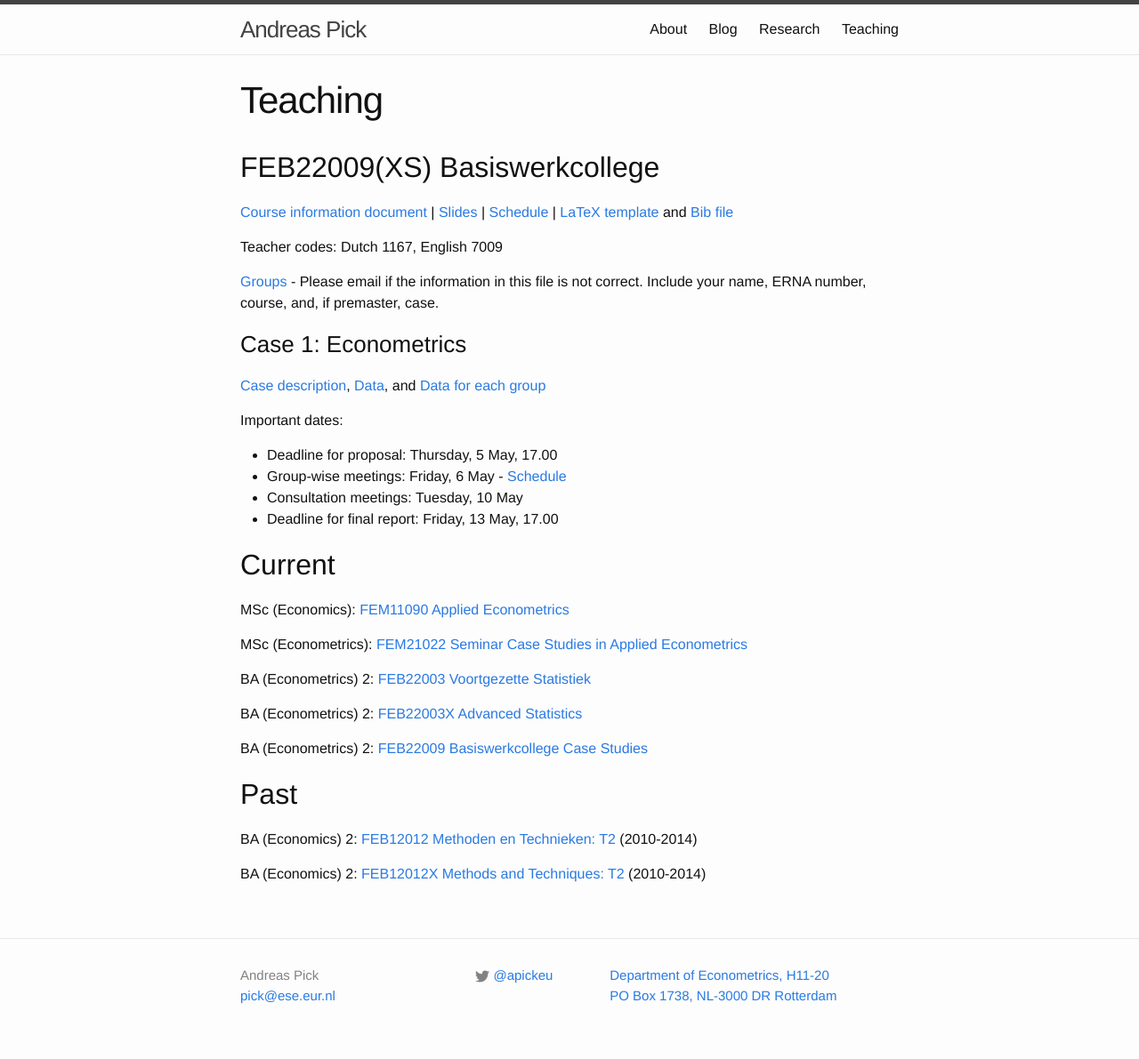
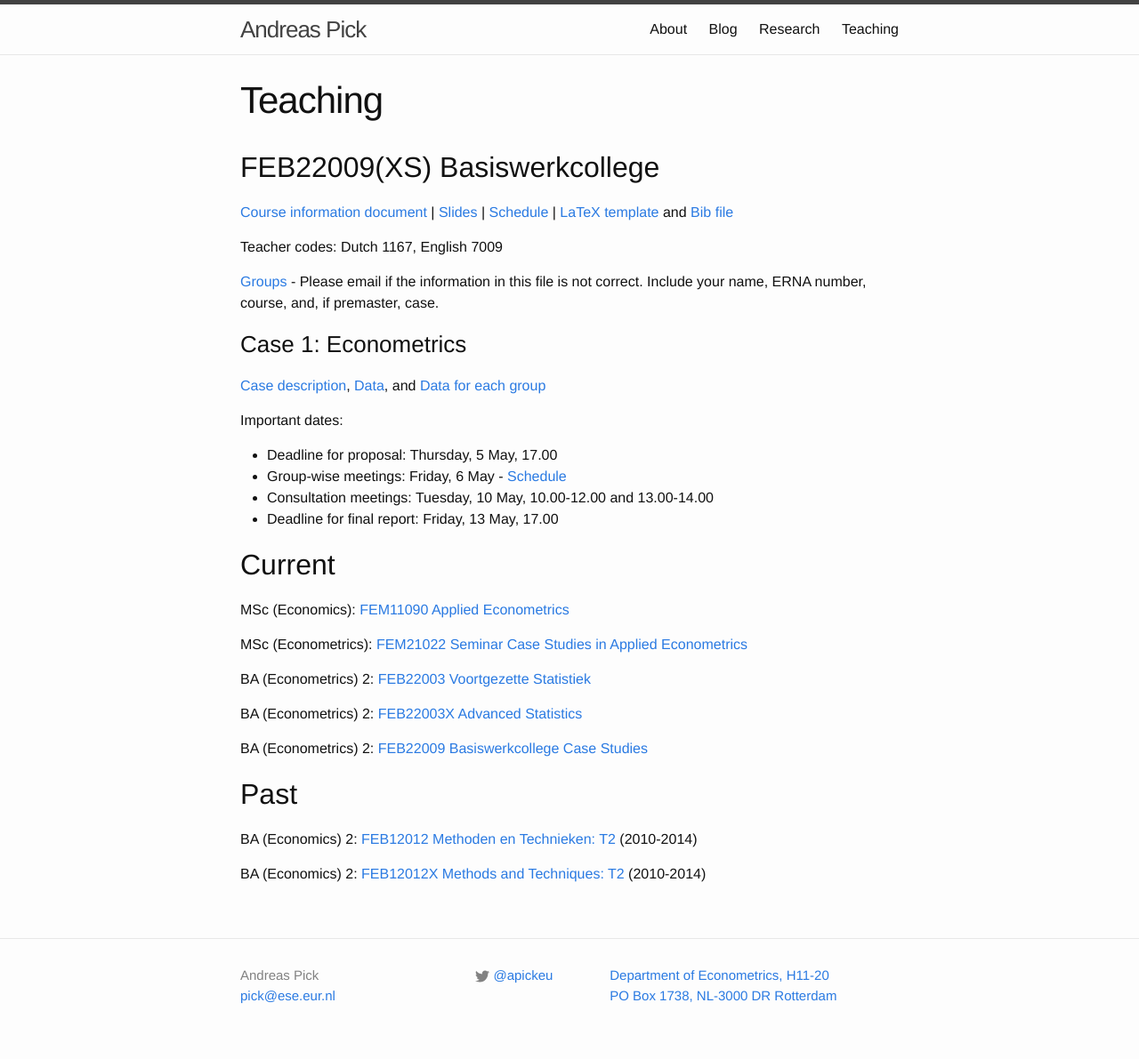
Before and after one commit to ap236/ap236.github.io, a Jekyll site: the page built from teaching.md, in a window 1280 px wide. Shown: the whole page at 89% size. Built offline with Jekyll 4.4.1, drawn with Linux system fonts in a browser that asks for light colours.

Commit message:
Basisweco updated

```diff
--- a/teaching.md
+++ b/teaching.md
@@ -20,7 +20,7 @@ Important dates:
 
 * Deadline for proposal: Thursday, 5 May, 17.00
 * Group-wise meetings: Friday, 6 May - [Schedule](/Basisweco/Group_meetings.txt)
-* Consultation meetings: Tuesday, 10 May
+* Consultation meetings: Tuesday, 10 May, 10.00-12.00 and 13.00-14.00
 * Deadline for final report: Friday, 13 May, 17.00
 
 Current
```
